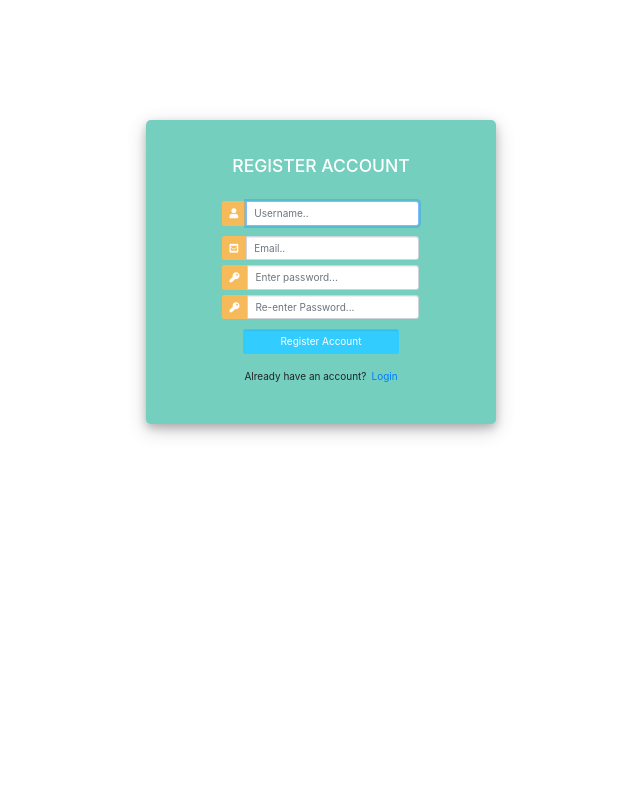
After one commit to CanonMinds/django-home, a Django app: page /signup/ in a window 1280 px wide. The commit adds this page. Shown: the whole page, without its empty margins (319-959 px from the left). Run offline with Django 3.2, Linux system fonts and the light colour scheme; some libraries are stand-ins or nearby versions.

Commit message:
Updated data

```diff
--- /dev/null
+++ b/djangogoal/forms.py
@@ -0,0 +1,10 @@
+from django.forms import ModelForm
+from django.contrib.auth.forms import UserCreationForm
+from django.contrib.auth.models import User
+from django import forms
+
+
+class CreateUserForm(UserCreationForm):
+    class Meta:
+        model = User
+        fields = ['username', 'email', 'password1', 'password2']
--- a/djangogoal/urls.py
+++ b/djangogoal/urls.py
@@ -37,6 +37,10 @@ router.register(r'reviews', task_views.ReviewViewSet)
 urlpatterns = [
     url(r'admin/', admin.site.urls, name="admin"),
     # url(r'^auth/', include('newauth.urls')),
+
+    url('signup/', team_views.signupPage, name = 'signup'),
+    url('login/', team_views.loginPage, name = 'login'),
+
     url(r'^api-auth/', include('rest_framework.urls', namespace='rest_framework')),
     url(r'^api/v1/tasks/', include(('tasks.urls','tasks'), namespace='tasks')),
     url(r'^api/v2/', include((router.urls, 'tasks'))),
@@ -44,7 +48,7 @@ urlpatterns = [
     url(r'^$', team_views.HomeView.as_view(), name='home'),
     url(r'^hello/$', team_views.HelloWorldView.as_view(), name='hello'),
     url(r'teams/', include(('teams.urls', 'teams'), namespace='teams')),
-    path(r'products/', include(('products.urls', 'products'))),
+    url(r'products/', include(('products.urls', 'products'), namespace='products')),
 
     # url(r'tasks/', include('tasks.urls', namespace='tasks')),
 ]
--- a/djangogoal/views.py
+++ b/djangogoal/views.py
@@ -1,7 +1,8 @@
 from django.http import HttpResponse
 from django.shortcuts import render
 from django.views.generic import View, TemplateView
-
+from django.contrib.auth.forms import UserCreationForm
+from .forms import CreateUserForm
 # def home(request):
 #     return render(request,'home.html')
 
@@ -18,6 +19,22 @@ class HelloWorldView(View):
         return HttpResponse("Hello World!")
 
 
+def signupPage(request):
+    form = CreateUserForm()
+
+    if request.method == 'POST':
+        form = CreateUserForm(request.POST)
+        if form.is_valid():
+            form.save()
+
+    context = {'form':form}
+    return render(request, 'signup.html', context)
+
+def loginPage(request):
+    context = {}
+    return render(request, 'login.html', context)
+
+
 
 #Remember
 #DetailView expects URL argument of either slug or pk
--- a/products/templates/products/auth.html
+++ /dev/null
@@ -1,6 +0,0 @@
-{% extends 'products/main.html' %}
-{% load static %}
-
-{% block content %}
-
-{% endblock content %}
--- a/templates/_index.html
+++ b/templates/_index.html
@@ -13,10 +13,72 @@
         <link rel="stylesheet" href="https://maxcdn.bootstrapcdn.com/bootstrap/3.3.6/css/bootstrap.min.css" integrity="sha384-1q8mTJOASx8j1Au+a5WDVnPi2lkFfwwEAa8hDDdjZlpLegxhjVME1fgjWPGmkzs7" crossorigin="anonymous">
 		{% block css %}{% endblock %}
         <link rel="stylesheet" href="{% static 'css/goal.css' %}">
+
+        <!-- Registration Form -->
+        <link rel="stylesheet" href="https://stackpath.bootstrapcdn.com/bootstrap/4.1.3/css/bootstrap.min.css" integrity="sha384-MCw98/SFnGE8fJT3GXwEOngsV7Zt27NXFoaoApmYm81iuXoPkFOJwJ8ERdknLPMO" crossorigin="anonymous">
+        <script src="https://ajax.googleapis.com/ajax/libs/jquery/3.3.1/jquery.min.js"></script>
+        <link rel="stylesheet" href="https://use.fontawesome.com/releases/v5.6.1/css/all.css" integrity="sha384-gfdkjb5BdAXd+lj+gudLWI+BXq4IuLW5IT+brZEZsLFm++aCMlF1V92rMkPaX4PP" crossorigin="anonymous">
         <!-- HTML5 shim and Respond.js for IE8 support of HTML5 elements and media queries --><!--[if lt IE 9]>
         <script src="https://oss.maxcdn.com/html5shiv/3.7.2/html5shiv.min.js"></script>
         <script src="https://oss.maxcdn.com/respond/1.4.2/respond.min.js"></script>
         <![endif]-->
+        <style>
+            body,
+            html {
+                margin: 0;
+                padding: 0;
+                height: 100%;
+                /* background: #7abecc !important; */
+            }
+            .user_card {
+                width: 350px;
+                margin-top: auto;
+                margin-bottom: auto;
+                background: #74cfbf;
+                position: relative;
+                display: flex;
+                justify-content: center;
+                flex-direction: column;
+                padding: 10px;
+                box-shadow: 0 4px 8px 0 rgba(0, 0, 0, 0.2), 0 6px 20px 0 rgba(0, 0, 0, 0.19);
+                -webkit-box-shadow: 0 4px 8px 0 rgba(0, 0, 0, 0.2), 0 6px 20px 0 rgba(0, 0, 0, 0.19);
+                -moz-box-shadow: 0 4px 8px 0 rgba(0, 0, 0, 0.2), 0 6px 20px 0 rgba(0, 0, 0, 0.19);
+                border-radius: 5px;
+
+            }
+
+            .form_container {
+                margin-top: 20px;
+            }
+
+            #form-title{
+                color: #fff;
+            }
+            .login_btn {
+                width: 100%;
+                background: #33ccff !important;
+                color: white !important;
+            }
+            .login_btn:focus {
+                box-shadow: none !important;
+                outline: 0px !important;
+            }
+            .login_container {
+                padding: 0 2rem;
+            }
+            .input-group-text {
+                background: #f7ba5b !important;
+                color: white !important;
+                border: 0 !important;
+                border-radius: 0.25rem 0 0 0.25rem !important;
+            }
+            .input_user,
+            .input_pass:focus {
+                box-shadow: none !important;
+                outline: 0px !important;
+            }
+
+        </style>
     </head>
     <body>
         {% if user.is_authenticated  %}
@@ -61,5 +123,22 @@
         </div>
         <script src="https://code.jquery.com/jquery-2.2.4.min.js"></script>
         <script src="https://maxcdn.bootstrapcdn.com/bootstrap/3.3.6/js/bootstrap.min.js" integrity="sha384-0mSbJDEHialfmuBBQP6A4Qrprq5OVfW37PRR3j5ELqxss1yVqOtnepnHVP9aJ7xS" crossorigin="anonymous"></script>
+        <script>
+                    /* Because i didnt set placeholder values in forms.py they will be set here using vanilla Javascript
+        //We start indexing at one because CSRF_token is considered and input field
+        */
+
+        //Query All input fields
+        var form_fields = document.getElementsByTagName('input')
+        form_fields[1].placeholder='Username..';
+        form_fields[2].placeholder='Email..';
+        form_fields[3].placeholder='Enter password...';
+        form_fields[4].placeholder='Re-enter Password...';
+
+
+        for (var field in form_fields){
+        form_fields[field].className += ' form-control'
+        }
+        </script>
     </body>
 </html>
--- a/templates/home.html
+++ b/templates/home.html
@@ -23,7 +23,8 @@
 
 	<div class="" style="margin-top: 10px;">
 		<img src="https://www.flaticon.com/svg/static/icons/svg/3143/3143001.svg" alt="landing-icon" height="200px">
-		<h3 style="margin-top:10px;"><a href="/admin/login/?next=/" style="color:white; text-decoration: none; border-radius: 20px;" class="btn btn-primary btn-block">Login</a></h3>
+		<h3 style="margin-top:10px;"><a href="/login/" style="color:white; text-decoration: none; border-radius: 20px;" class="btn btn-primary btn-block">Login</a></h3>
+		<h3 style="margin-top:10px;"><a href="/signup/" style="color:white; text-decoration: none; border-radius: 20px;" class="btn btn-primary btn-block">Signup</a></h3>
 	</div>
 	<div class="" style="text-align: center;">
 		<h6 style="margin-top:10px;"><a href="#" style="text-decoration: none;" class="text-primary">USERNAME: Raymond PASS:123123</a></h6>
--- /dev/null
+++ b/templates/signup.html
@@ -0,0 +1,87 @@
+{% extends "_index.html" %}
+
+{% block sidebar %}{% endblock %}
+
+{% block body_content %}
+
+<div style="margin-top: 100px">
+<div class="container h-100">
+    <div class="d-flex justify-content-center h-100">
+        <div class="user_card">
+            <div class="d-flex justify-content-center">
+                <h3 id="form-title" style="margin-top:25px">REGISTER ACCOUNT</h3>
+            </div>
+            <div class="d-flex justify-content-center form_container">
+
+                <form method="POST" action="">
+                    {% csrf_token %}
+                    <div class="input-group mb-3">
+                        <div class="input-group-append">
+                            <span class="input-group-text"><i class="fas fa-user"></i></span>
+                        </div>
+                        <!-- <input type="text" name="username"> -->
+                        {{form.username}}
+                    </div>
+                    <div class="input-group mb-2">
+                        <div class="input-group-append">
+                            <span class="input-group-text"><i class="fas fa-envelope-square"></i></span>
+                        </div>
+                        <!-- <input type="email" name="email"> -->
+                        {{form.email}}
+                    </div>
+                    <div class="input-group mb-2">
+                        <div class="input-group-append">
+                            <span class="input-group-text"><i class="fas fa-key"></i></span>
+                        </div>
+                        <!-- <input type="text" name="password1"> -->
+                        {{form.password1}}
+                    </div>
+                    <div class="input-group mb-2">
+                        <div class="input-group-append">
+                            <span class="input-group-text"><i class="fas fa-key"></i></span>
+                        </div>
+                        <!-- <input type="text" name="password2"> -->
+                        {{form.password2}}
+                    </div>
+
+                       <div class="d-flex justify-content-center mt-3 login_container">
+                         <input class="btn login_btn" type="submit" value="Register Account">
+                       </div>
+                </form>
+            </div>
+
+            <div class="mt-4" style="margin-bottom: 30px">
+                <div class="d-flex justify-content-center links">
+                    Already have an account? <a href="{% url 'login' %}" class="ml-2">Login</a>
+                </div>
+            </div>
+        </div>
+    </div>
+</div>
+</div>
+    <!-- <h1 class="text-center">Signup</h1>
+
+    <form method="POST" action="">
+
+        {% csrf_token %}
+
+        {{form.username.label}}
+        {{form.username}}
+
+        {{form.email.label}}
+        {{form.email}}
+
+        {{form.password1.label}}
+        {{form.password1}}
+
+        {{form.password2.label}}
+        {{form.password2}} -->
+
+        <!-- {% for field in form %}
+            {{field.label}}
+            {{field}}
+        {% endfor %} -->
+        <!-- Otherway to transform the register/login form  -->
+        <!-- <input type="submit" name="Create User">
+    </form> -->
+{% endblock %}
```
Also changed, not shown: templates/login.html (added, +8 -0 lines), db.sqlite3.
